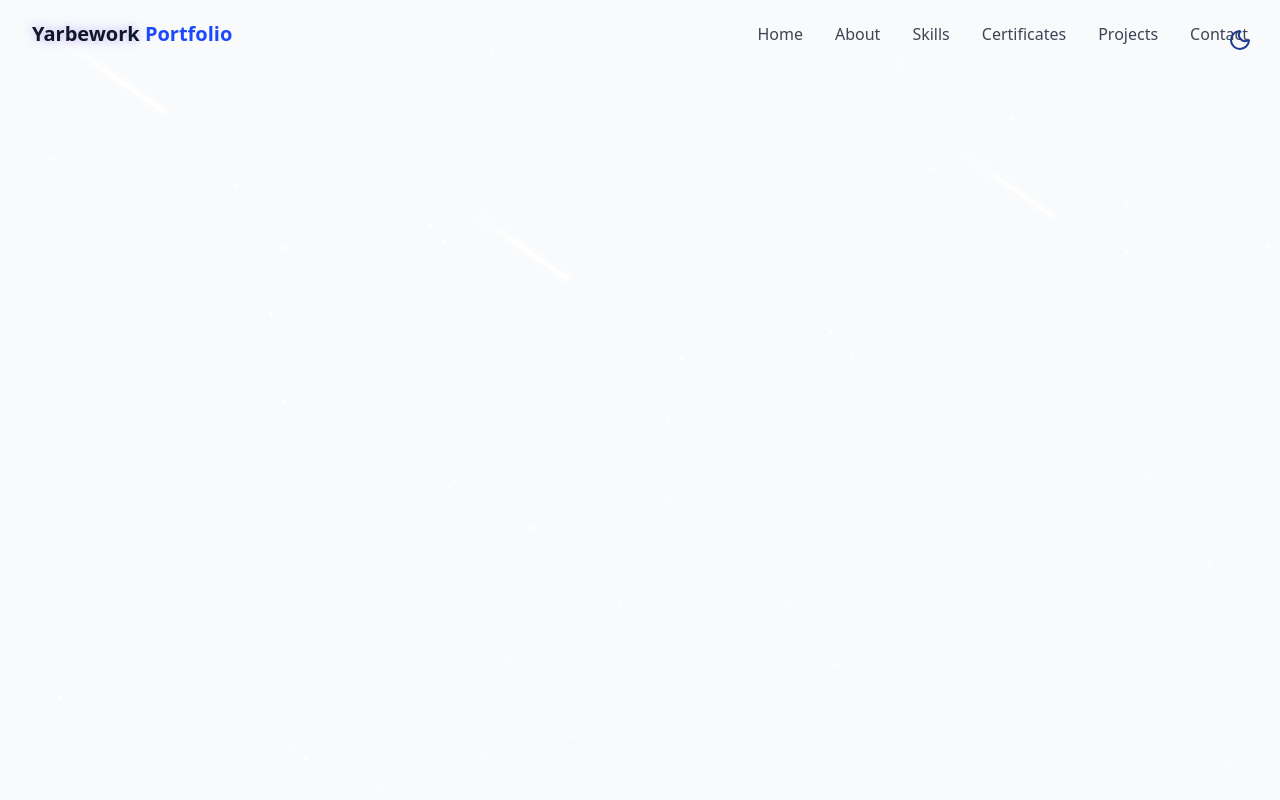
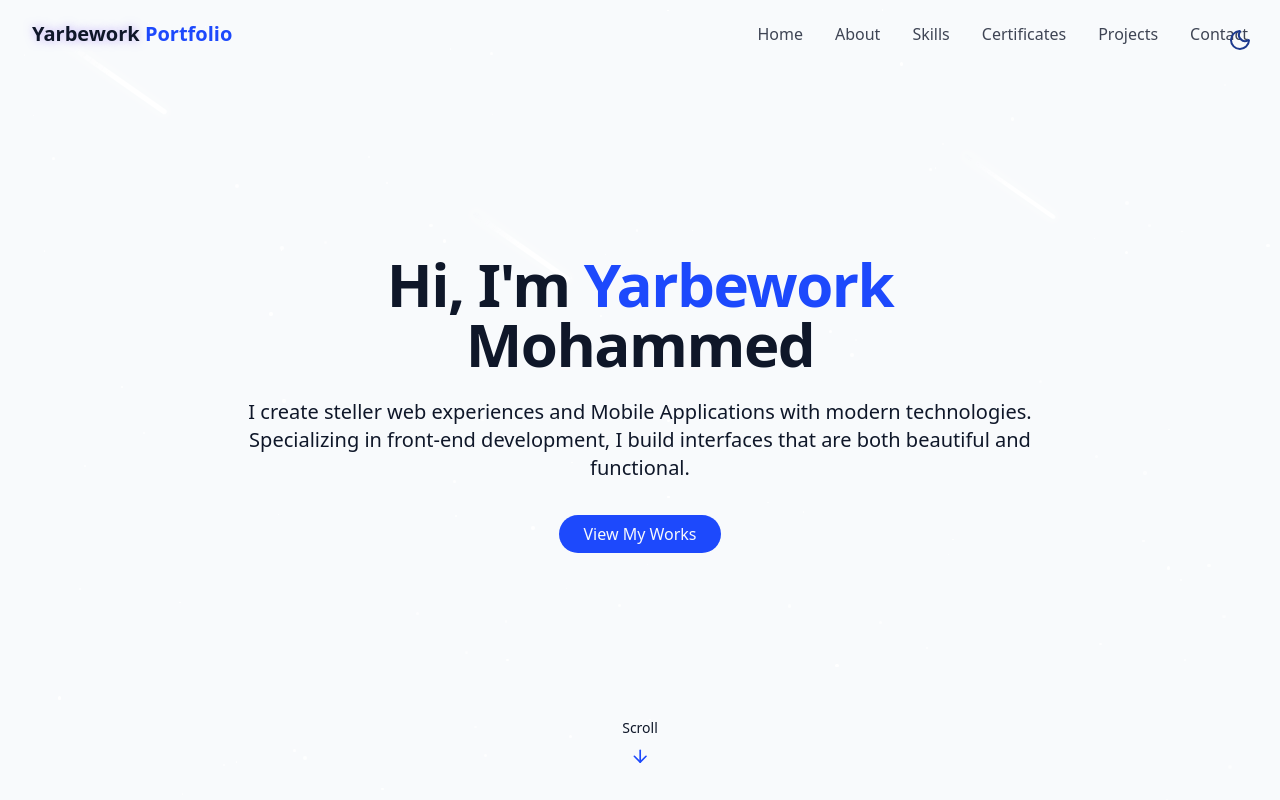
Before and after one commit to yarbework/Yarbework-Mohammed-Personal-Portfolio, a React (Vite) app in the folder Yarbework-Personal-Portfolio/: page / in a window 1280 px wide. Built offline with nearby package versions, Linux system fonts and the light colour scheme.

Commit message:
hero section for the portfolio is added

```diff
--- /dev/null
+++ b/Yarbework-Personal-Portfolio/src/component/HeroSections.jsx
@@ -0,0 +1,34 @@
+import { ArrowDown } from "lucide-react"
+
+export const HeroSection =  () => {
+    return (
+        <section
+            id="hero"
+            className="relative min-h-screen flex flec-col items-center justify-center px-4"
+        >
+            <div className="container max-w-4xl mx-auto text-center z-10">
+                <div className="space-y-6">
+                        <h1 className="text-4xl md:text-6xl font-bold tracking-tight">
+                            {/* <span className="animate-fade-in opacity-0" > Hi, I'm</span> */}
+                            <span className="opacity-0 animate-fade-in-delay-1"> Hi, I'm</span>
+                            <span className="text-primary opacity-0 animate-fade-in-delay-2"> Yarbework</span>
+                            <span className="opacity-0 animate-fade-in-delay-3"> Mohammed</span>
+                        </h1>
+                        <p className="text-lg md:text-xl text-muted-foreground max-2-2xl mx-auto opacity-0 animate-fade-in-delay-4">
+                             I create steller web experiences and Mobile Applications with modern technologies.
+                             Specializing in front-end development, I build interfaces that are both beautiful and functional.
+                        </p>
+                        <div className="pt-4 opacity-0 animate-fade-in-delay-4">
+                            <a href="#projects" className="cosmic-button">
+                                View My Works
+                            </a>
+                        </div>
+                </div>
+            </div>
+            <div className="absolute bottom-8 left-1/2 transform -translate-x-1/2 flex flex-col items-center animate-bounce">
+                <span className="text-sm text-muted-foreground mb-2">Scroll</span>
+                <ArrowDown className="h-5 w-5 text-primary" />
+            </div>
+        </section>
+    )
+}
--- a/Yarbework-Personal-Portfolio/src/pages/Home.jsx
+++ b/Yarbework-Personal-Portfolio/src/pages/Home.jsx
@@ -1,3 +1,4 @@
+import { HeroSection } from "../component/HeroSections"
 import { Navbar } from "../component/Navbar"
 import { StarBackground } from "../component/StarBackground"
 import { ThemeToggle } from "../component/ThemeToggle"
@@ -15,7 +16,9 @@
             {/* Navbar */}
                 <Navbar />
             {/* Main contents */}
-
+                <main>
+                    <HeroSection/>
+                </main>
             {/* Footer */}
         </div>
     )
```
